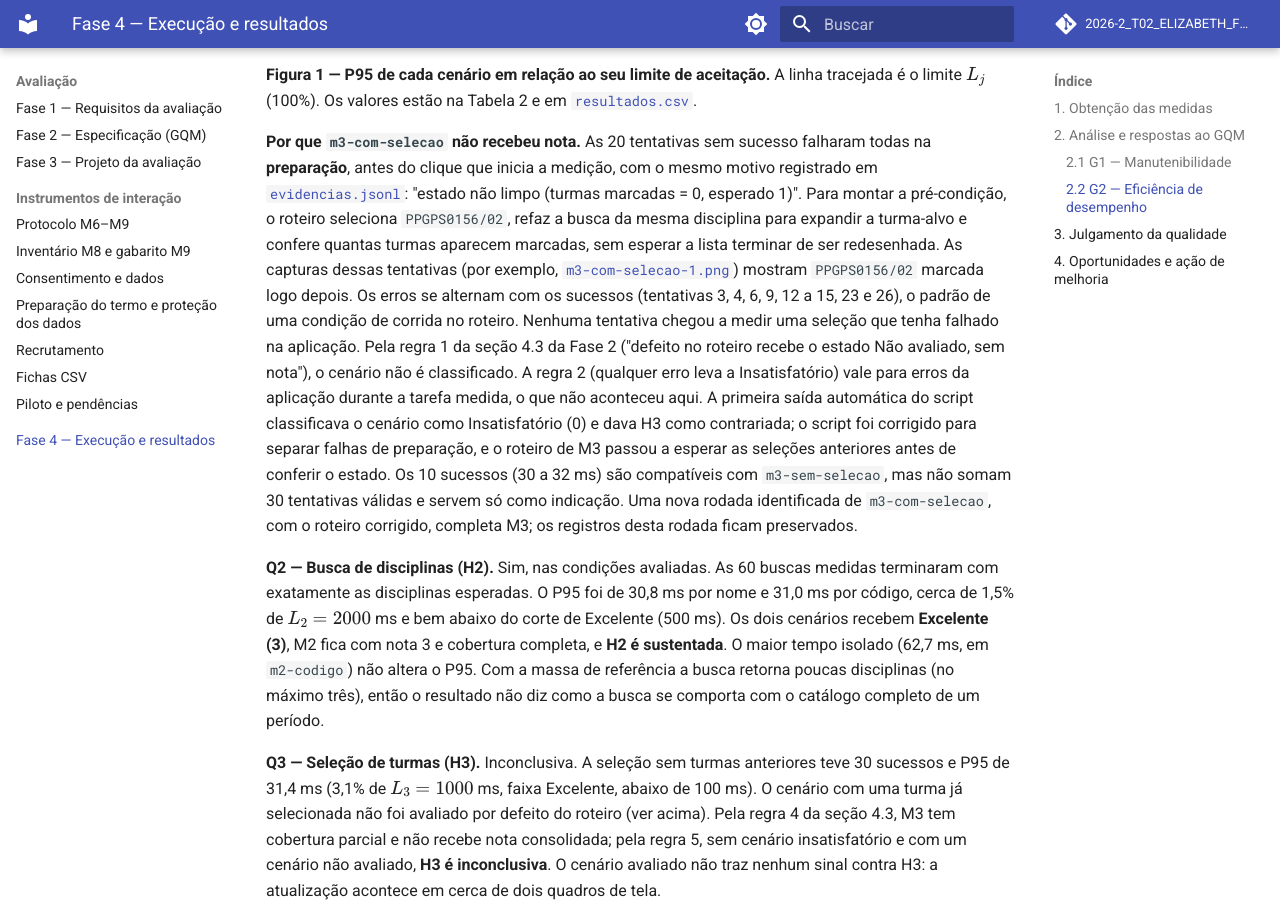
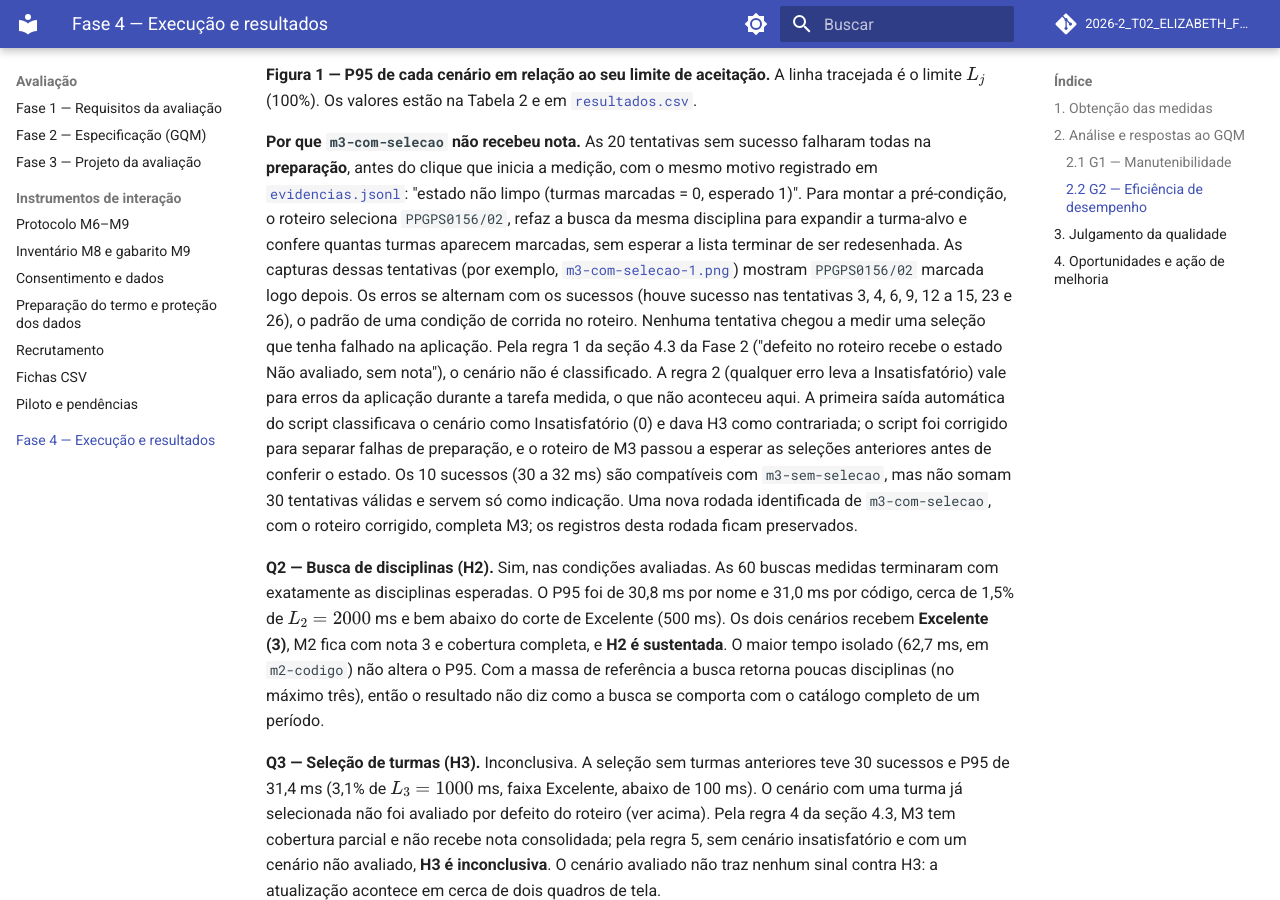
Before and after one commit to FCTE-Qualidade-de-Software-1/2026-2_T02_ELIZABETH_FRIEDMAN, an MkDocs documentation site: the page built from docs/fase-4.md, in a window 1280 px wide and 900 px high, scrolled down 5798 px. Built offline with MkDocs 1.6.1 and Material for MkDocs 9.7.7, drawn with Linux system fonts in a browser that asks for light colours; comment, search, counter and statistics services are not loaded.

Commit message:
docs(fase-4): corrige lista de tentativas de m3-com-selecao (eram os sucessos)

```diff
--- a/docs/fase-4.md
+++ b/docs/fase-4.md
@@ -174,8 +174,8 @@ esperado 1)". Para montar a pré-condição, o roteiro seleciona `PPGPS0156/02`,
 da mesma disciplina para expandir a turma-alvo e confere quantas turmas aparecem marcadas,
 sem esperar a lista terminar de ser redesenhada. As capturas dessas tentativas (por exemplo,
 [`m3-com-selecao-1.png`](avaliacao/dados/g2/20261115-2128/evidencias/m3-com-selecao-1.png)) mostram `PPGPS0156/02`
-marcada logo depois. Os erros se alternam com os sucessos (tentativas 3, 4, 6, 9, 12 a 15,
-23 e 26), o padrão de uma condição de corrida no roteiro. Nenhuma tentativa chegou a medir uma
+marcada logo depois. Os erros se alternam com os sucessos (houve sucesso nas tentativas 3, 4,
+6, 9, 12 a 15, 23 e 26), o padrão de uma condição de corrida no roteiro. Nenhuma tentativa chegou a medir uma
 seleção que tenha falhado na aplicação. Pela regra 1 da seção 4.3 da Fase 2 ("defeito no
 roteiro recebe o estado Não avaliado, sem nota"), o cenário não é classificado. A regra 2
 (qualquer erro leva a Insatisfatório) vale para erros da aplicação durante a tarefa medida, o
```
